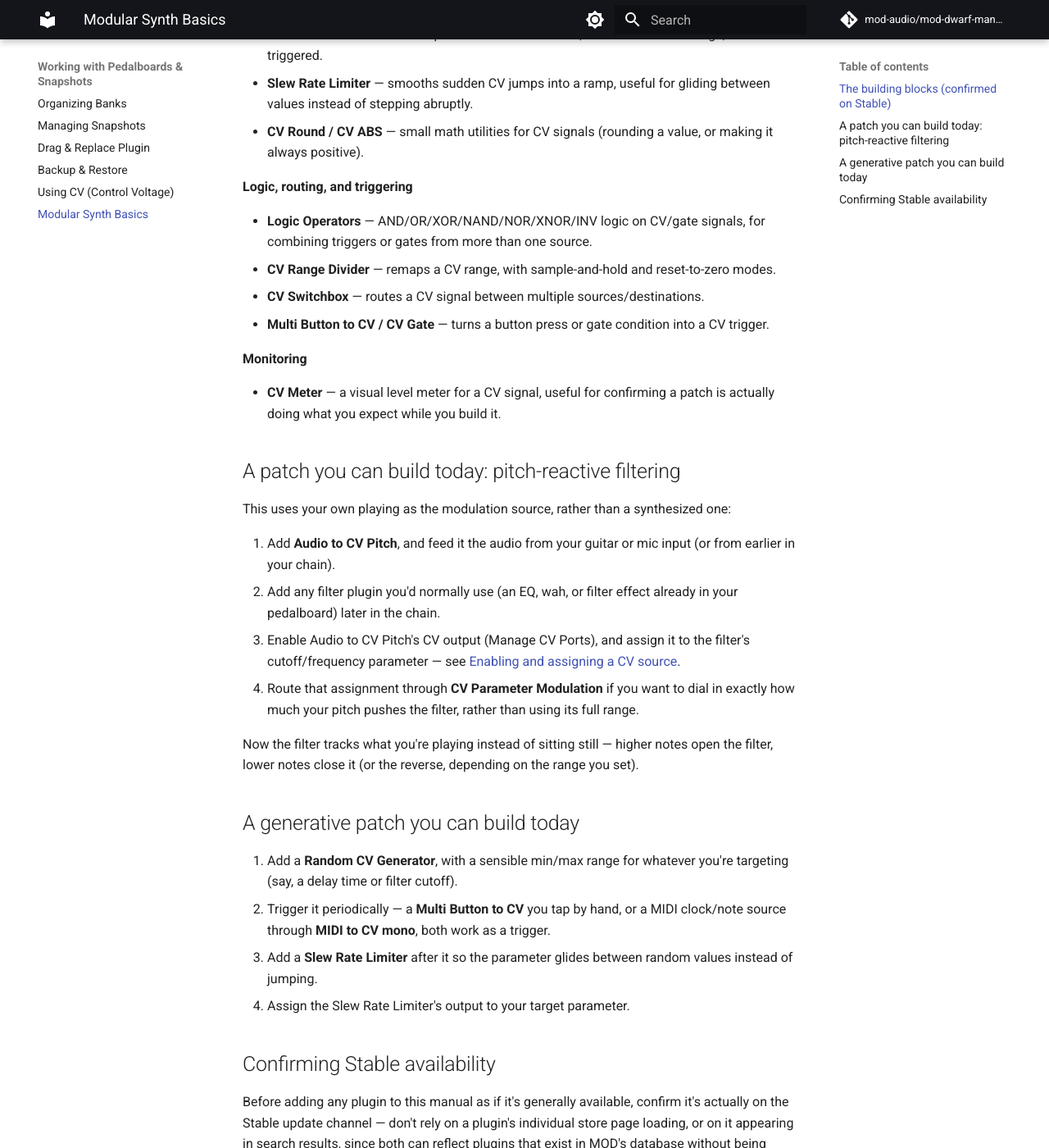
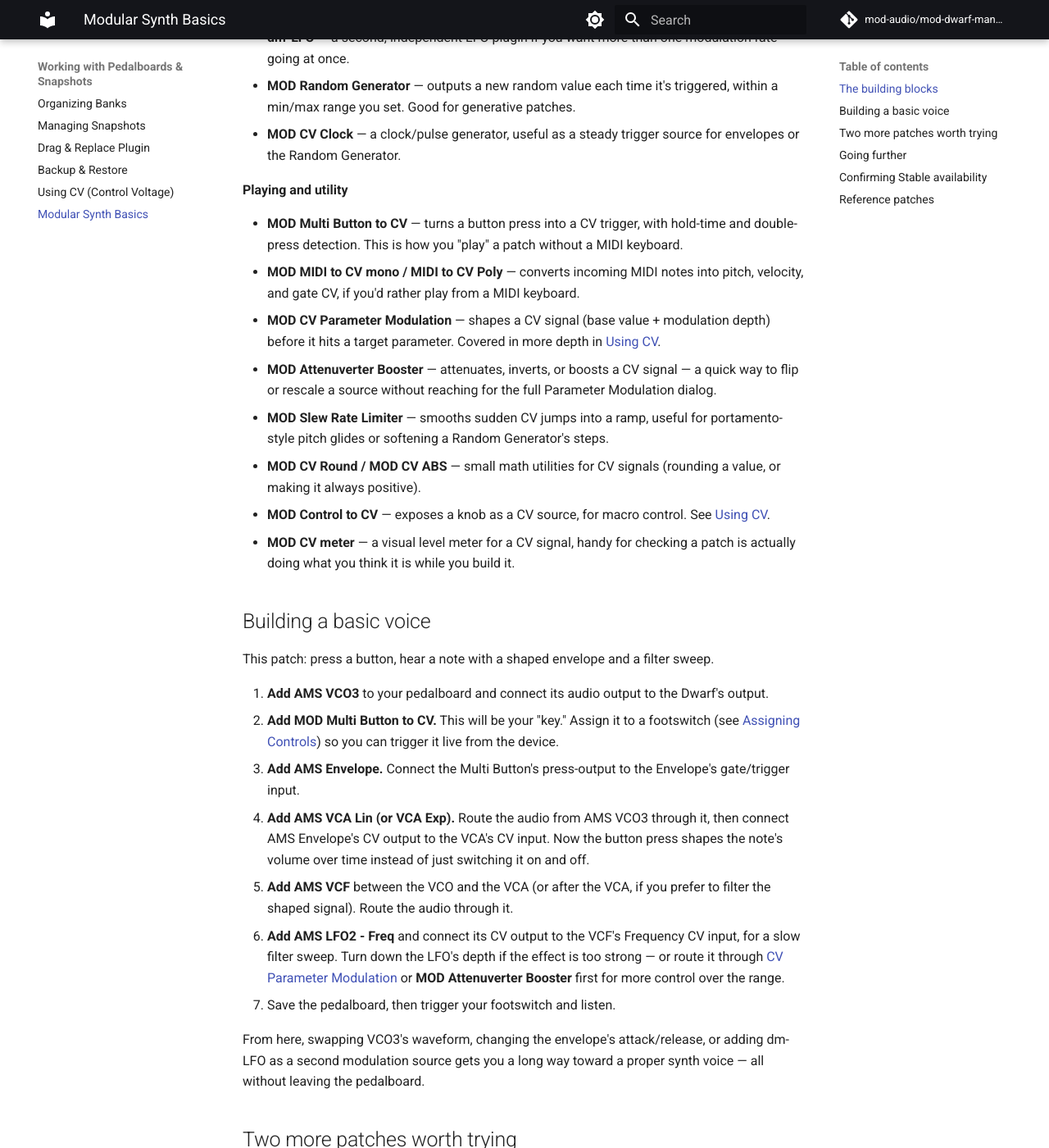
Before and after one commit to mod-audio/mod-dwarf-manual, an MkDocs documentation site: the page built from docs/pedalboards-snapshots/modular-synth-basics.md, in a window 1280 px wide and 1400 px high, scrolled down 1003 px. Shown: the whole window at 82% size. Built offline with MkDocs 1.6.1 and Material for MkDocs 9.7.7, drawn with Linux system fonts in a browser that asks for light colours; comment, search, counter and statistics services are not loaded; the version menu is left out; some of the changed text lies outside the part shown.

Commit message:
Correct CV plugin list against authoritative Stable ControlVoltage category listing

```diff
--- a/docs/pedalboards-snapshots/modular-synth-basics.md
+++ b/docs/pedalboards-snapshots/modular-synth-basics.md
@@ -1,59 +1,80 @@
 # Modular Synth Basics
 
 !!! note "Scope of this page"
-    This page covers CV techniques confirmed available on the **Stable** update channel today. A fuller "build an oscillator/filter/amplifier synth voice from scratch" tutorial would need the AMS modular plugin suite (oscillators, filters, VCAs, envelopes, a sequencer), which isn't on Stable yet — see [Confirming Stable availability](#confirming-stable-availability) below before adding anything from that suite to this page.
+    Everything below is confirmed on the **Stable** update channel (checked against the current Stable `ControlVoltage` category listing). If you're adding to this page later, verify new additions against that same list first — see [Confirming Stable availability](#confirming-stable-availability).
 
-This walks through modular-style CV patching on the Dwarf using only what's confirmed on Stable — no physical CV hardware needed, and no plugins that require enabling beta visibility in the Web UI. Read [Using CV (Control Voltage)](using-cv.md) first if you haven't already; this page assumes you know how to enable and assign a CV port.
+This walks through building a simple modular-style synth voice on the Dwarf, entirely with plugins — no physical CV hardware needed. Read [Using CV (Control Voltage)](using-cv.md) first if you haven't already; this page assumes you know how to enable and assign a CV port.
 
-Since Stable doesn't currently include a CV-driven oscillator, filter, or VCA, this isn't "build a synth from nothing" — it's closer to what a lot of guitarists and electronic players actually want anyway: using CV to make your existing pedalboard react and move on its own, driven by your playing or by a generator, instead of everything sitting at fixed values.
+## The building blocks
 
-## The building blocks (confirmed on Stable)
+**Sound source**
 
-**Turning something into CV**
+- **AMS VCO3** — oscillator. Multiple waveforms (sine, square, triangle, sawtooth), with CV inputs for frequency and pulse-width modulation, plus sync.
 
-- **Audio to CV** — converts an audio signal's amplitude into a CV signal.
-- **Audio to CV Pitch** — tracks the pitch of an incoming audio signal (your guitar, say) and outputs it as CV.
-- **MIDI to CV mono / MIDI to CV Poly** — converts incoming MIDI notes into pitch, velocity, and gate CV.
+**Shaping**
 
-**Shaping and generating CV**
+- **AMS VCF** — voltage-controlled filter. Several low-pass and band-pass flavors, plus high-pass and notch. Frequency and resonance can both be CV-modulated.
+- **AMS VCA Lin** — linear voltage-controlled amplifier. This is what turns a CV envelope into audible volume changes.
+- **AMS VCA Exp** — the same idea with an exponential response instead of linear, which can feel more natural for volume/amplitude changes.
 
-- **CV Parameter Modulation** — takes a CV signal and applies it to a base value with an adjustable modulation depth, so you can dial in how strongly a source affects a target. Full detail on [Using CV](using-cv.md#cv-parameter-modulation).
-- **Random CV Generator** — outputs a new random value, within a min/max range, each time it's triggered.
-- **Slew Rate Limiter** — smooths sudden CV jumps into a ramp, useful for gliding between values instead of stepping abruptly.
-- **CV Round / CV ABS** — small math utilities for CV signals (rounding a value, or making it always positive).
+**Modulation sources**
 
-**Logic, routing, and triggering**
+- **AMS Envelope** — a CV envelope generator (attack, decay, sustain, release), with extra hold, delay, and time-scale controls.
+- **AMS LFO2 - Freq** — a free-running low-frequency oscillator for slow, repeating modulation (filter sweeps, vibrato, tremolo).
+- **dm-LFO** — a second, independent LFO plugin if you want more than one modulation rate going at once.
+- **MOD Random Generator** — outputs a new random value each time it's triggered, within a min/max range you set. Good for generative patches.
+- **MOD CV Clock** — a clock/pulse generator, useful as a steady trigger source for envelopes or the Random Generator.
 
-- **Logic Operators** — AND/OR/XOR/NAND/NOR/XNOR/INV logic on CV/gate signals, for combining triggers or gates from more than one source.
-- **CV Range Divider** — remaps a CV range, with sample-and-hold and reset-to-zero modes.
-- **CV Switchbox** — routes a CV signal between multiple sources/destinations.
-- **Multi Button to CV / CV Gate** — turns a button press or gate condition into a CV trigger.
+**Playing and utility**
 
-**Monitoring**
+- **MOD Multi Button to CV** — turns a button press into a CV trigger, with hold-time and double-press detection. This is how you "play" a patch without a MIDI keyboard.
+- **MOD MIDI to CV mono / MIDI to CV Poly** — converts incoming MIDI notes into pitch, velocity, and gate CV, if you'd rather play from a MIDI keyboard.
+- **MOD CV Parameter Modulation** — shapes a CV signal (base value + modulation depth) before it hits a target parameter. Covered in more depth in [Using CV](using-cv.md).
+- **MOD Attenuverter Booster** — attenuates, inverts, or boosts a CV signal — a quick way to flip or rescale a source without reaching for the full Parameter Modulation dialog.
+- **MOD Slew Rate Limiter** — smooths sudden CV jumps into a ramp, useful for portamento-style pitch glides or softening a Random Generator's steps.
+- **MOD CV Round / MOD CV ABS** — small math utilities for CV signals (rounding a value, or making it always positive).
+- **MOD Control to CV** — exposes a knob as a CV source, for macro control. See [Using CV](using-cv.md#macro-controls).
+- **MOD CV meter** — a visual level meter for a CV signal, handy for checking a patch is actually doing what you think it is while you build it.
 
-- **CV Meter** — a visual level meter for a CV signal, useful for confirming a patch is actually doing what you expect while you build it.
+## Building a basic voice
 
-## A patch you can build today: pitch-reactive filtering
+This patch: press a button, hear a note with a shaped envelope and a filter sweep.
 
-This uses your own playing as the modulation source, rather than a synthesized one:
+1. **Add AMS VCO3** to your pedalboard and connect its audio output to the Dwarf's output.
+2. **Add MOD Multi Button to CV.** This will be your "key." Assign it to a footswitch (see [Assigning Controls](../first-pedalboard/assigning-controls.md)) so you can trigger it live from the device.
+3. **Add AMS Envelope.** Connect the Multi Button's press-output to the Envelope's gate/trigger input.
+4. **Add AMS VCA Lin (or VCA Exp).** Route the audio from AMS VCO3 through it, then connect AMS Envelope's CV output to the VCA's CV input. Now the button press shapes the note's volume over time instead of just switching it on and off.
+5. **Add AMS VCF** between the VCO and the VCA (or after the VCA, if you prefer to filter the shaped signal). Route the audio through it.
+6. **Add AMS LFO2 - Freq** and connect its CV output to the VCF's Frequency CV input, for a slow filter sweep. Turn down the LFO's depth if the effect is too strong — or route it through [CV Parameter Modulation](using-cv.md#cv-parameter-modulation) or **MOD Attenuverter Booster** first for more control over the range.
+7. Save the pedalboard, then trigger your footswitch and listen.
 
-1. Add **Audio to CV Pitch**, and feed it the audio from your guitar or mic input (or from earlier in your chain).
-2. Add any filter plugin you'd normally use (an EQ, wah, or filter effect already in your pedalboard) later in the chain.
-3. Enable Audio to CV Pitch's CV output (Manage CV Ports), and assign it to the filter's cutoff/frequency parameter — see [Enabling and assigning a CV source](using-cv.md#enabling-and-assigning-a-cv-source).
-4. Route that assignment through **CV Parameter Modulation** if you want to dial in exactly how much your pitch pushes the filter, rather than using its full range.
+From here, swapping VCO3's waveform, changing the envelope's attack/release, or adding dm-LFO as a second modulation source gets you a long way toward a proper synth voice — all without leaving the pedalboard.
 
-Now the filter tracks what you're playing instead of sitting still — higher notes open the filter, lower notes close it (or the reverse, depending on the range you set).
+## Two more patches worth trying
 
-## A generative patch you can build today
+**Pitch-reactive filtering**, using your own playing instead of an internal oscillator: feed your guitar or mic input into **MOD/DISTRHO AudioToCV Pitch**, and assign its CV output to a filter's cutoff — your own notes now sweep the filter as you play.
 
-1. Add a **Random CV Generator**, with a sensible min/max range for whatever you're targeting (say, a delay time or filter cutoff).
-2. Trigger it periodically — a **Multi Button to CV** you tap by hand, or a MIDI clock/note source through **MIDI to CV mono**, both work as a trigger.
-3. Add a **Slew Rate Limiter** after it so the parameter glides between random values instead of jumping.
-4. Assign the Slew Rate Limiter's output to your target parameter.
+**Generative modulation**: trigger **MOD Random Generator** periodically (a **MOD Multi Button to CV**, or **MOD CV Clock** for a steady pulse), then run its output through a **MOD Slew Rate Limiter** before assigning it to a parameter — smoothed random movement instead of hard jumps.
+
+## Going further
+
+- **Play it from a MIDI keyboard** instead of a footswitch: swap Multi Button to CV for **MIDI to CV mono**, connect a USB or DIN MIDI keyboard (see [MIDI Controllers & Expression Pedals](../connecting-gear/midi-expression.md)), and route its Pitch and Gate outputs into your VCO and Envelope instead.
+- **Macro control**: once a patch has several modulation sources, use **MOD Control to CV** to tie multiple parameters to one physical knob — see [Using CV](using-cv.md#macro-controls).
+- **Debugging a patch**: if something isn't moving the way you expect, drop a **MOD CV meter** on the signal in question to confirm it's actually present and in the range you think it is.
 
 ## Confirming Stable availability
 
-Before adding any plugin to this manual as if it's generally available, confirm it's actually on the Stable update channel — don't rely on a plugin's individual store page loading, or on it appearing in search results, since both can reflect plugins that exist in MOD's database without being published to Stable. Ask falkTX or the dev team owning the relevant backlog item to confirm before publishing (see "Who to ask" in `CONTRIBUTING.md`). If a plugin turns out to be beta-only, it's still fine to have it enabled and tested on a personal device (Advanced Settings → User interface → "Show beta plugins"), just don't present it in the manual as generally available until it's confirmed on Stable.
+The plugin list on this page was checked against the actual Stable `ControlVoltage` category listing, not just against a plugin's individual store page or search results — both of those can surface plugins that exist in MOD's database without being published to Stable. Notably, **not** everything in the AMS suite is on this list: the sequencer (any step count), Sample&Hold, Noise2, VCO2, the mixers, and most of the rest of the ~65-module AMS bundle aren't confirmed Stable, so don't add them to this page without checking the current Stable category listing first (or asking falkTX / whoever owns plugin releases — see "Who to ask" in `CONTRIBUTING.md`).
+
+## Reference patches
+
+The community has shared full synth pedalboards built this way — worth loading one and taking it apart to see how the routing works:
+
+- [MOD CV Drum Machine](https://pedalboards.moddevices.com/pedalboards/5e4ff5672564d41c3fe1b5a1) — a standalone drum machine built from CV plugins.
+- The GSYNTH series ([Bass](https://pedalboards.moddevices.com/pedalboards/62700e60e17f17a179fe75ab), [Lead](https://pedalboards.moddevices.com/pedalboards/62700f87656fdba0ab347107), [Chords](https://pedalboards.moddevices.com/pedalboards/62700f07e17f17a179fe75ac), [Flexible](https://pedalboards.moddevices.com/pedalboards/62700cff656fdba0ab347093)) — guitar-into-synth patches built around the same AMS modules used above.
+
+!!! note "Not independently re-verified"
+    These reference pedalboards were found via search rather than confirmed against the current Stable plugin set — worth a quick check that they still load cleanly before pointing readers at them.
 
 ---
 
```
Also changed, not shown: docs/pedalboards-snapshots/using-cv.md (+3 -7 lines).
